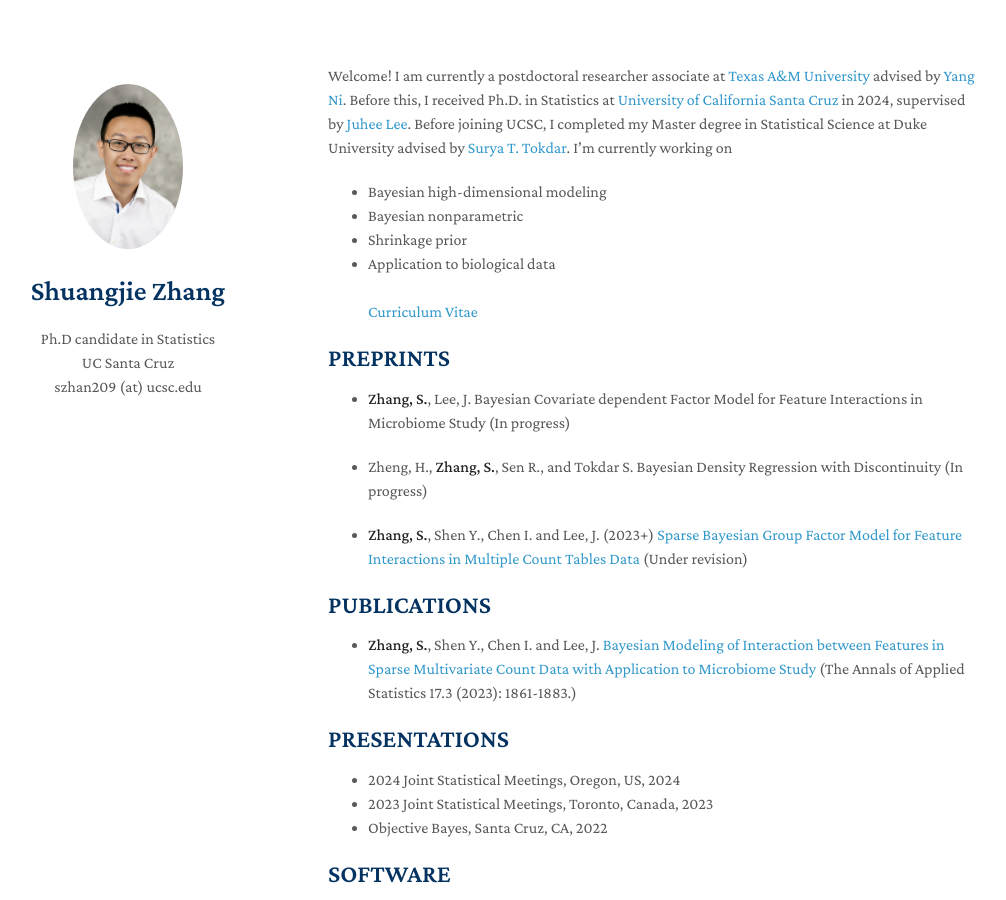
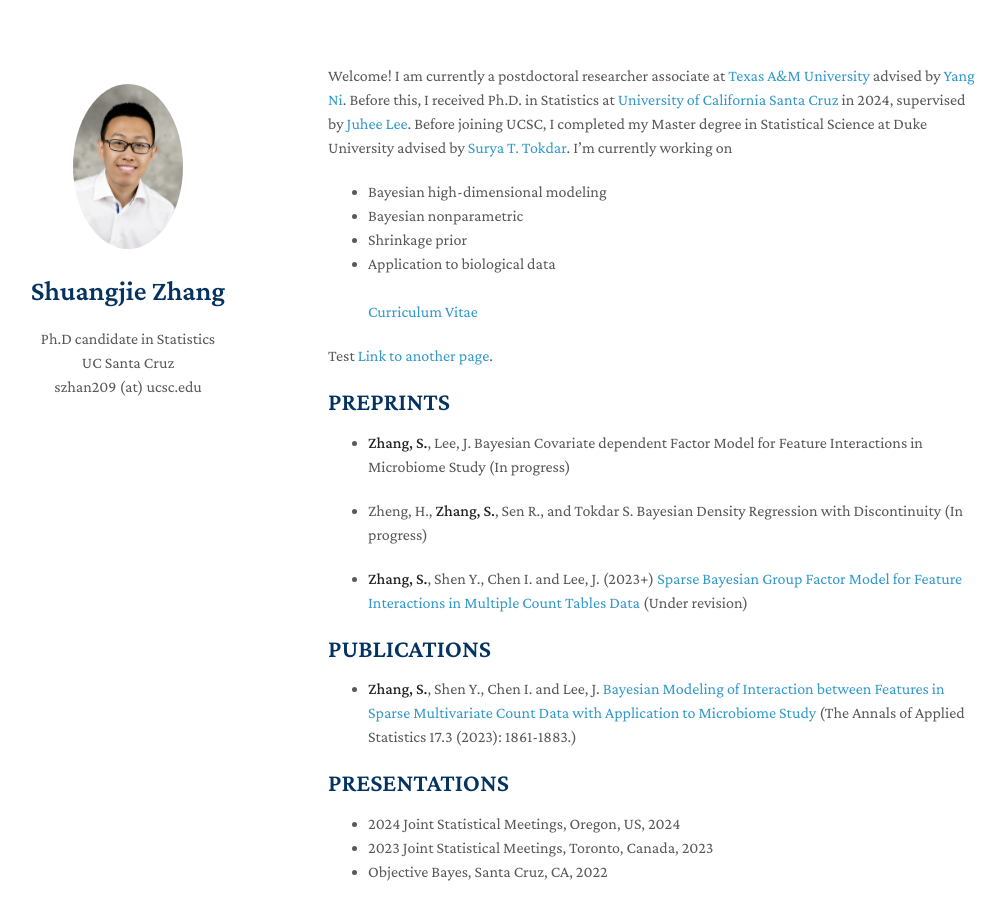
Before and after one commit to shuang-jie/shuang-jie.github.io, a Jekyll site: the page built from index.md, in a window 1280 px wide and 900 px high. Shown: the whole window, without its empty margins (142-1148 px from the left). Built offline with Jekyll 4.4.1, drawn with Linux system fonts in a browser that asks for light colours; nearby versions of some CDN libraries; a style sheet for code colours, icons or effects is not loaded.

Commit message:
Update index.md

```diff
--- a/index.md
+++ b/index.md
@@ -11,6 +11,8 @@ Welcome! I am currently a postdoctoral researcher associate at [Texas A&M Univer
 <br>
 <br>
 [Curriculum Vitae](https://shuang-jie.github.io/files/Cv.pdf)
+
+Test [Link to another page](./another-page.html).
 
 ## PREPRINTS
 
```
